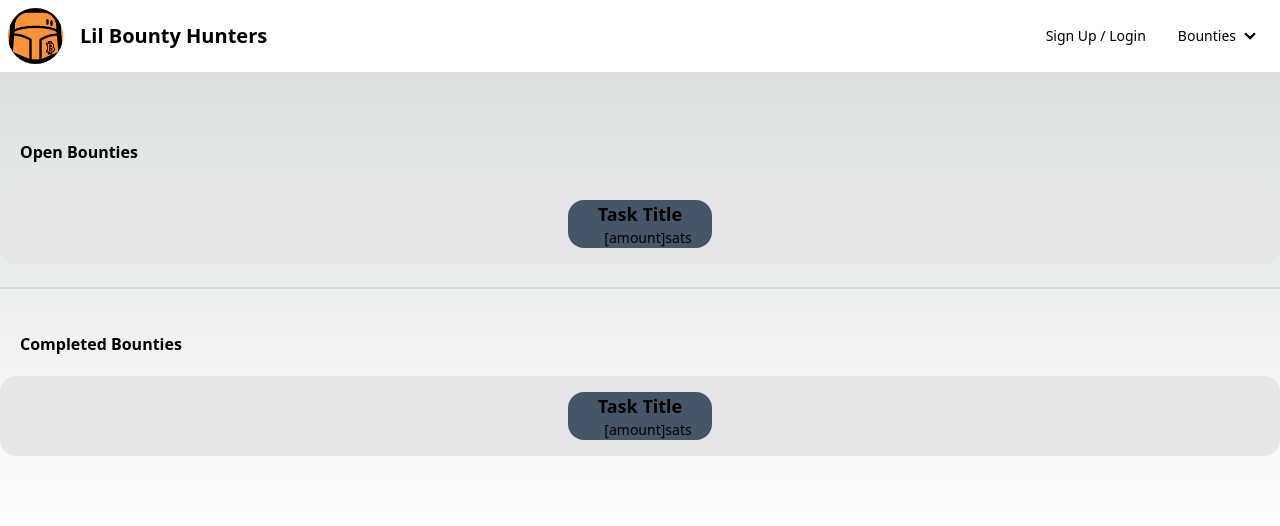
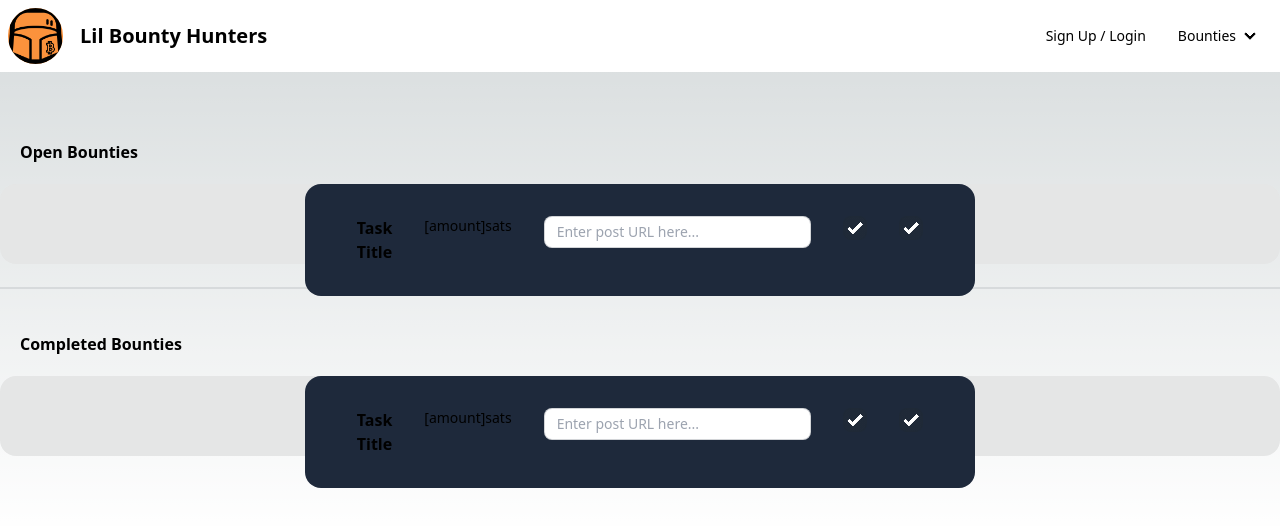
Before and after one commit to extrapockets/household-bounties, a Next.js app in the folder lil-hunters/: page / in a window 1280 px wide. Shown: the top 526 px of the page. Built offline with nearby package versions, Linux system fonts and the light colour scheme.

Commit message:
added few more UI elements to the task cards, but next we need to figure out how to keep the individual task cards contained within the grid

```diff
--- a/lil-hunters/components/TaskCard.jsx
+++ b/lil-hunters/components/TaskCard.jsx
@@ -4,12 +4,33 @@ import React from "react";
 
 const TaskCard = () => {
   return (
-    <div className="flex px-5 space-x-4 card bg-slate-600 rounded-box place-items-center">
-      <div className="space-x-4">
-        <p className="flex flex-col text-lg font-semibold">Task Title</p>
-      </div>
-      <div>
-        <p className="text-sm">[amount]sats</p>
+    <div className="px-5 space-x-4 card bg-slate-800 rounded-box place-items-center">
+      <div className="flex m-4">
+        <div className="flex-grow m-4">
+          <p className="text-md font-semibold">Task Title</p>
+        </div>
+        <div className="flex-grow m-4">
+          <p className="text-sm">[amount]sats</p>
+        </div>
+        <input
+          type="text"
+          placeholder="Enter post URL here..."
+          className="input input-bordered input-sm w-full max-w-xs m-4"
+        />
+        <div className="flex-grow m-4">
+          <input
+            type="checkbox"
+            checked="checked"
+            className="checkbox form-control"
+          />
+        </div>
+        <div className="flex-grow m-4">
+          <input
+            type="checkbox"
+            checked="checked"
+            className="checkbox form-control"
+          />
+        </div>
       </div>
     </div>
   );
```
